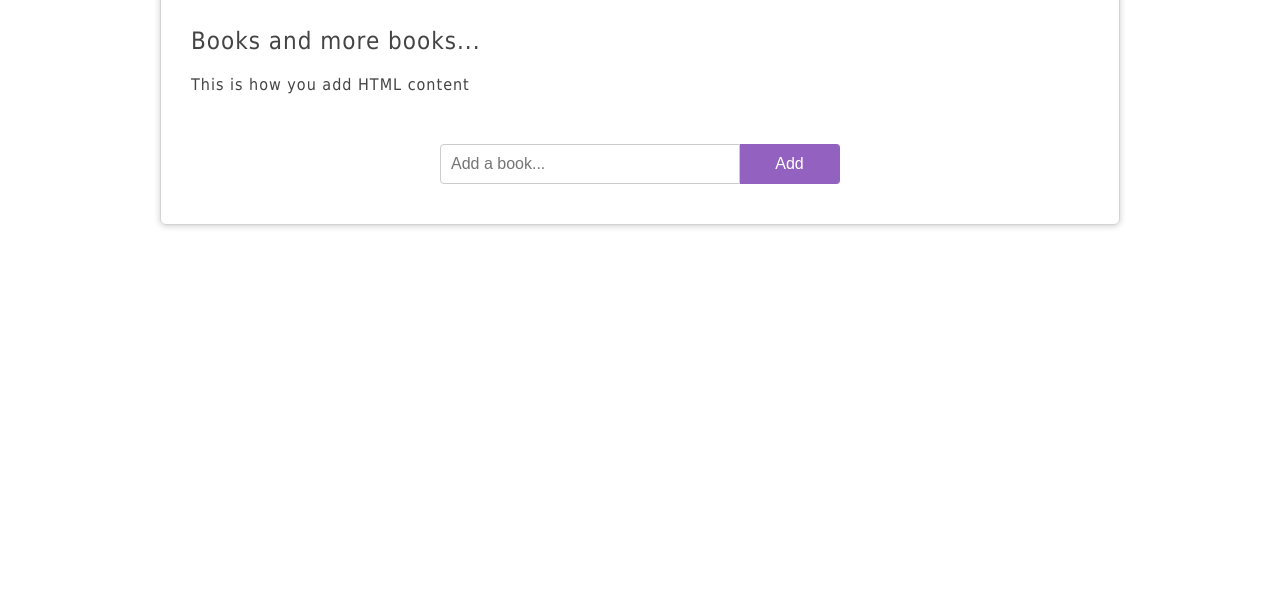
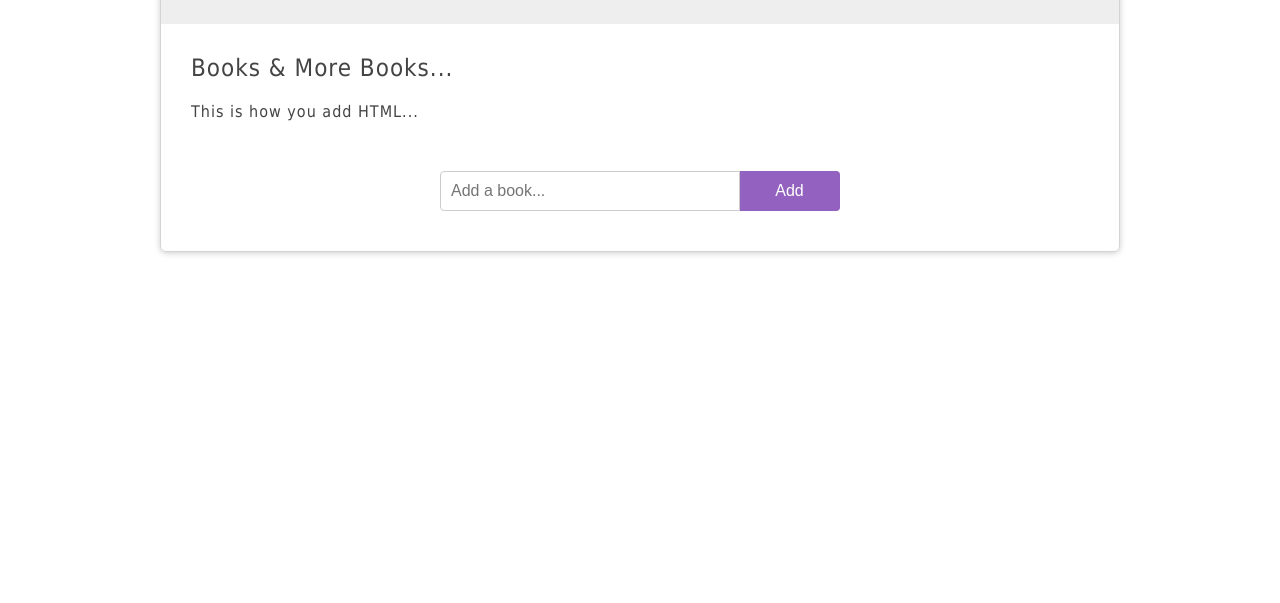
Before and after one commit to AleOlivo10/jsdomv2, a plain HTML site: page index.html in a window 1280 px wide. Shown: the part 197-800 px from the top of the page. Drawn offline with Linux system fonts and the light colour scheme.

Commit message:
messed around with a variety of way to change html and was introduced to nodelists

```diff
--- a/app.js
+++ b/app.js
@@ -1,9 +1,49 @@
-const books = document.querySelectorAll('#book-list li .name');
+//can cycle through #book-list without turning it into an array using querySelectorAll because it returns a nodelist and not an HTMLcollection
+// books.forEach is now possible (like a for loop)
 
-Array.from(books).forEach(function(book){
-  book.textContent += ' (Book title)';
-});
+//if you use document.getElementById then YOU DO need to turn it into an array first by doing - Array.from(variableEqualToHTMLcollection) -
 
-const bookList = document.querySelector('#book-list');
-bookList.innerHTML = '<h2>Books and more books...</h2>';
-bookList.innerHTML += '<p>This is how you add HTML content</p>';
+// NOTES ABOVE ^^
+// --------------------------------------------------------------------------------------
+
+
+var books = document.querySelectorAll('#book-list li .name');
+
+Array.from(books).forEach(function(book) {
+    console.log(book.textContent)
+})
+
+// ^^RETURNS THE TITLES OF THE BOOKS IN THE INDEX.HTML file ^^
+
+// Array.from(books).forEach(function(book) {
+//     book.textContent = 'test'
+// })
+
+// ^^TURNS ALL OF THE TITLES INTO THE WORD 'test'
+
+Array.from(books).forEach(function(book) {
+    book.textContent += '(book title)';
+})
+
+// ^^^ RETURNS The Wise Man's Fear (book title) as a line, but for all of the lines (with titles still individualized)
+// ^^ += means 'keep this the same but also, add this extra thing in'
+
+var booklist = document.querySelector('#book-list')
+booklist.innerHTML = '<h2>Books & More Books...</h2>'
+booklist.innerHTML += '<p>This is how you add HTML...</p>'
+
+//comment out the above lines and see what they do. big differences. noticable
+
+
+
+
+
+
+
+// Array.from(books).forEach(function(book){
+//   book.textContent += ' (Book title)';
+// });
+
+// const bookList = document.querySelector('#book-list');
+// bookList.innerHTML = '<h2>Books and more books...</h2>';
+// bookList.innerHTML += '<p>This is how you add HTML content</p>';
--- a/index.html
+++ b/index.html
@@ -1,4 +1,4 @@
-<!DOCTYPE html>
+c9 <!DOCTYPE html>
 <html>
   <head>
     <meta charset="utf-8">
```
